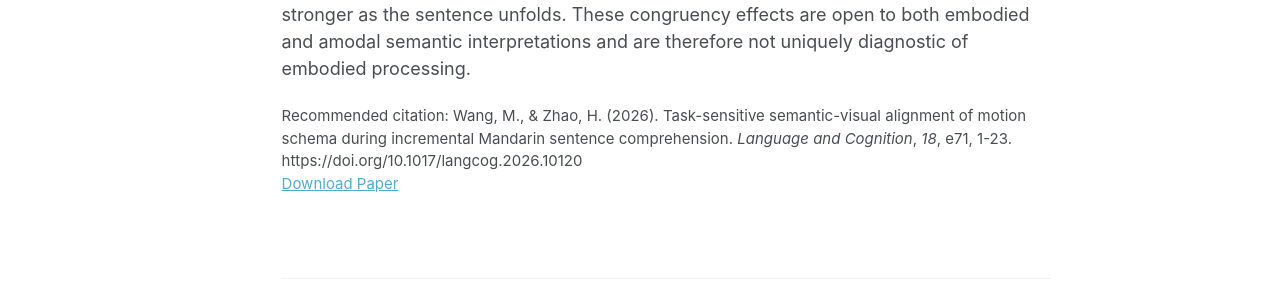
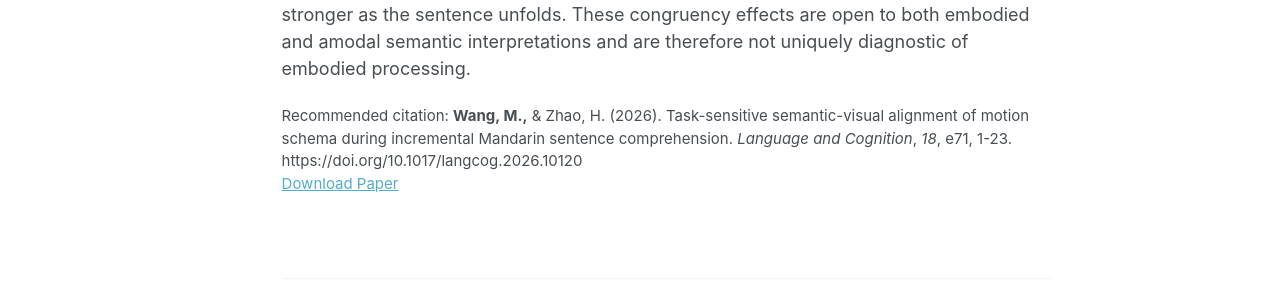
Before and after one commit to menghan120/menghan.github.io, a Jekyll site: the page built from _publications/2009-10-01-paper-title-number-1.md, in a window 1280 px wide and 1346 px high. Shown: the part 656-954 px from the top of the window. Built offline with Jekyll 4.4.1, drawn with Linux system fonts in a browser that asks for light colours; a script bundle is joined from its source files by our own code; a style sheet for code colours, icons or effects is not loaded.

Commit message:
Update citation format in publication metadata

```diff
--- a/_publications/2009-10-01-paper-title-number-1.md
+++ b/_publications/2009-10-01-paper-title-number-1.md
@@ -9,6 +9,6 @@ venue: 'Language and Cognition'
 slidesurl: #
 paperurl: 'https://menghan120.github.io/files/Wang_and_Zhao_2026.pdf'
 bibtexurl: #
-citation: 'Wang, M., & Zhao, H. (2026). Task-sensitive semantic-visual alignment of motion schema during incremental Mandarin sentence comprehension. <i>Language and Cognition</i>, <i>18</i>, e71, 1-23. https://doi.org/10.1017/langcog.2026.10120'
+citation: '<b>Wang, M.,</b> & Zhao, H. (2026). Task-sensitive semantic-visual alignment of motion schema during incremental Mandarin sentence comprehension. <i>Language and Cognition</i>, <i>18</i>, e71, 1-23. https://doi.org/10.1017/langcog.2026.10120'
 ---
 Language comprehension involves dynamically integrating linguistic input into coherent event representations. A common approach to investigating this process has been to examine behavioural congruency effects between linguistic and visual information. However, it remains unclear under what conditions these effects emerge and whether they reflect embodied processing or alternative cognitive mechanisms. The present study examined semantic-visual alignment of motion schema during incremental processing of Mandarin motion sentences, focusing on whether congruency effects are modulated by task demands and visual probe regions. 149 native Mandarin speakers completed either a self-paced sentence-diagram verification task or a self-paced sentence-diagram viewing task. In both tasks, participants processed segmented Chinese motion sentences, while schematic diagrams were presented either after the directional verb (e.g., jìn, ‘into’) or the landmark (e.g., bàn-gōng-shì, ‘office’). Results revealed overall congruency effects across tasks and diagram regions. Crucially, effects were stronger in the verification task than in the viewing task but remained stable across diagram regions. These findings suggest that semantic-visual alignment is sensitive to task demands but does not necessarily become stronger as the sentence unfolds. These congruency effects are open to both embodied and amodal semantic interpretations and are therefore not uniquely diagnostic of embodied processing.
```
